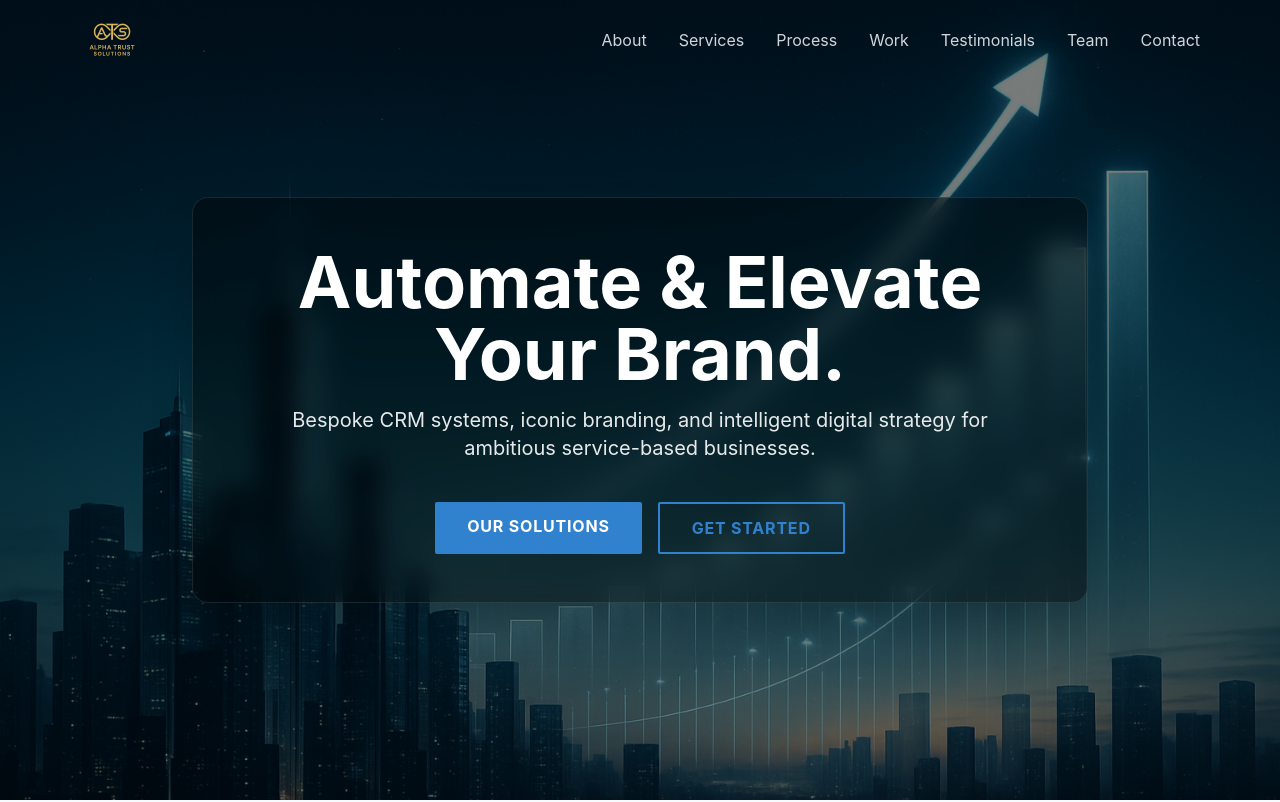
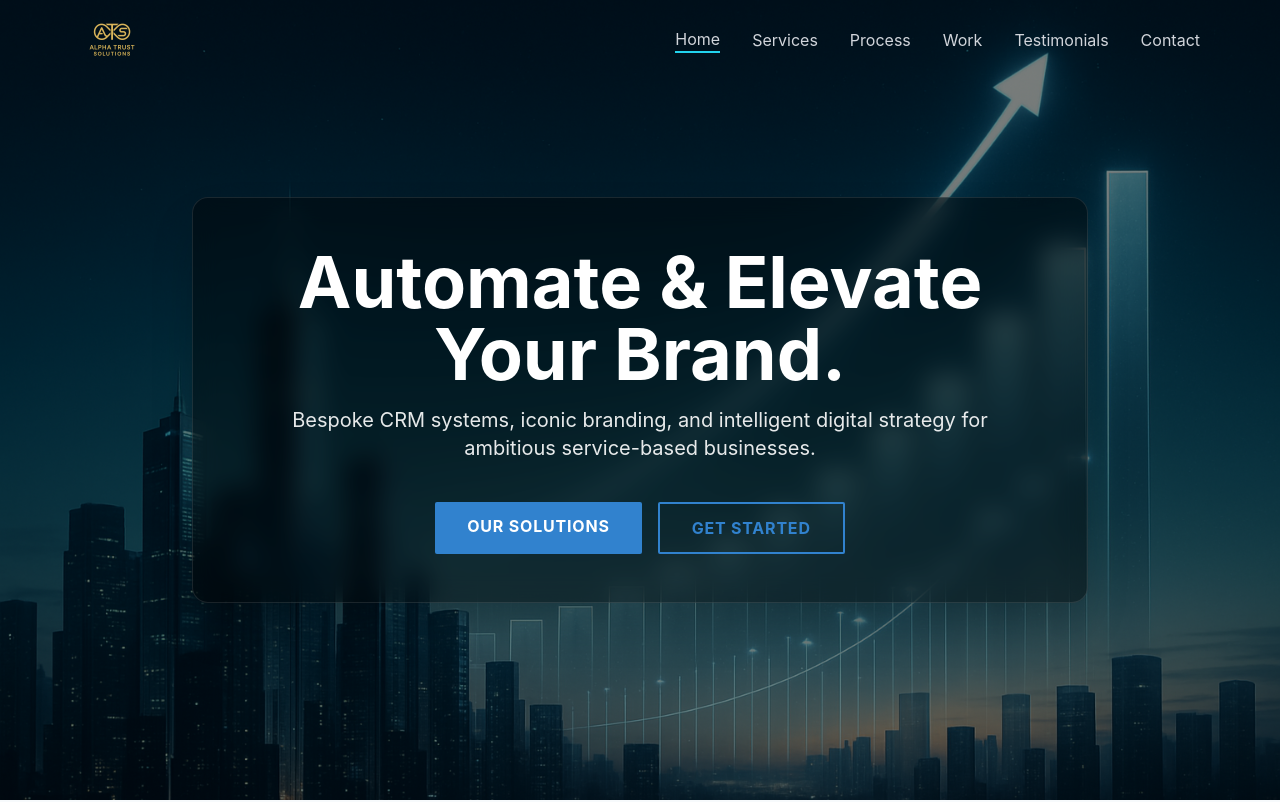
Before and after one commit to lerskytech/ATS-Final, a React (Vite) app: page / in a window 1280 px wide. Shown: the top 802 px of the page. Built offline with nearby package versions, Linux system fonts and the light colour scheme; the HTML template or start-up script is replaced by a standard one.

Commit message:
feat: Temporarily remove About/Team sections and add Home link to navbar

```diff
--- a/src/App.tsx
+++ b/src/App.tsx
@@ -1,11 +1,11 @@
 import Navbar from './components/Navbar';
 import Hero from './components/Hero';
-import About from './components/About';
+// import About from './components/About';
 import Services from './components/Services';
 import Process from './components/Process';
 import Portfolio from './components/Portfolio';
 import Testimonials from './components/Testimonials';
-import Team from './components/Team';
+// import Team from './components/Team';
 import Contact from './components/Contact';
 import Footer from './components/Footer';
 
@@ -15,12 +15,12 @@ const App = () => {
     <div className="bg-background text-text-primary font-sans">
       <Navbar />
       <Hero />
-      <About />
+      {/* <About /> */}
       <Services />
       <Process />
       <Portfolio />
       <Testimonials />
-      <Team />
+      {/* <Team /> */}
       <Contact />
 
       <Footer />
--- a/src/components/Navbar.tsx
+++ b/src/components/Navbar.tsx
@@ -5,12 +5,11 @@ import { imageMap } from '../utils/imageMap';
 import RatioBox from './RatioBox';
 
 const navLinks = [
-  { to: 'about', label: 'About' },
+  { to: 'hero', label: 'Home' },
   { to: 'services', label: 'Services' },
   { to: 'process', label: 'Process' },
   { to: 'portfolio', label: 'Work' },
   { to: 'testimonials', label: 'Testimonials' },
-  { to: 'team', label: 'Team' },
   { to: 'contact', label: 'Contact' },
 ];
 
```
